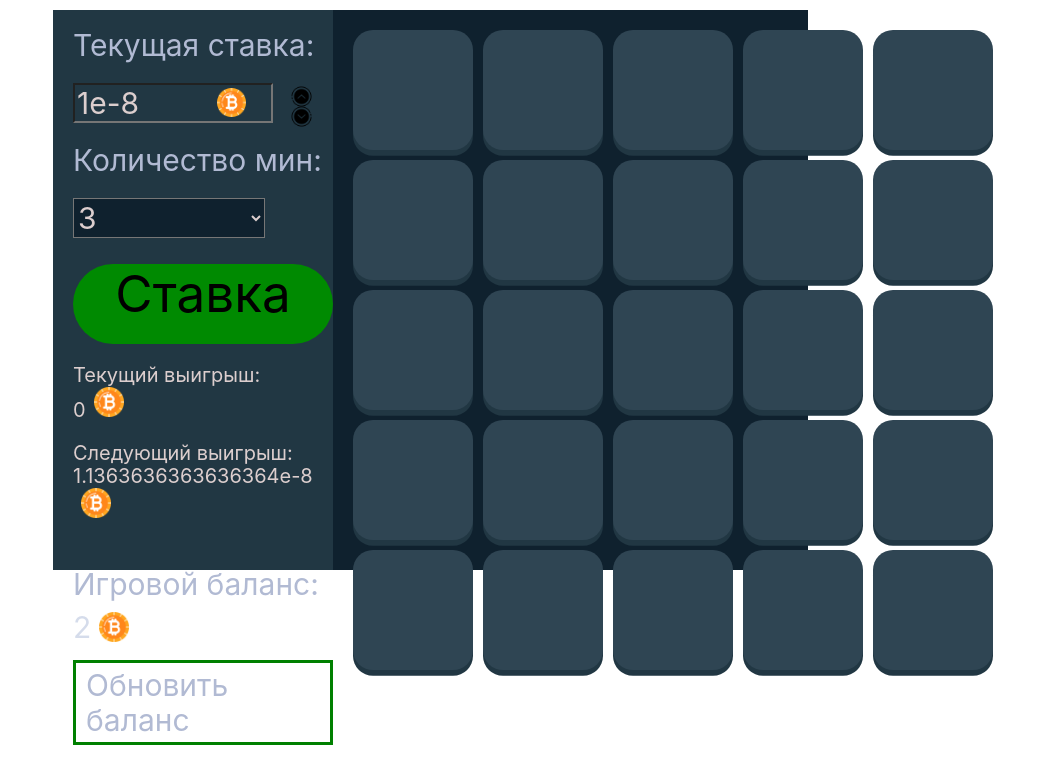
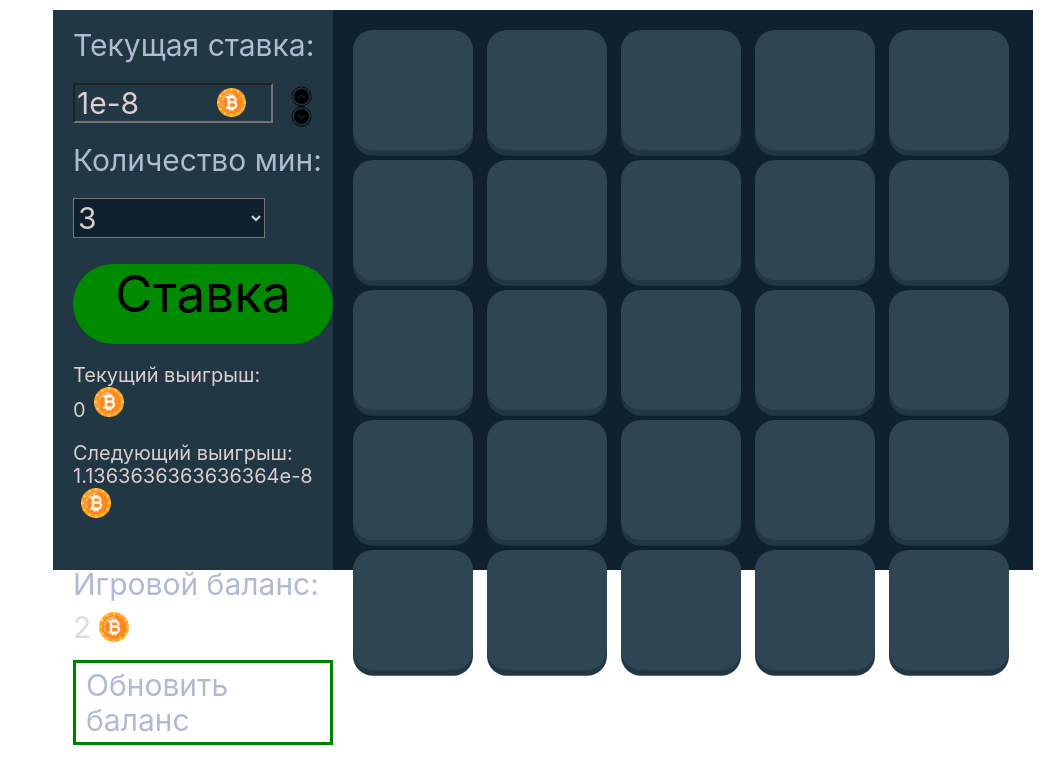
Before and after one commit to hdjdwo/my-mines-game, a React (Create React App) app: page / in a window 1280 px wide. Shown: the top 784 px of the page, without its empty margins (237-1280 px from the left). Built offline with nearby package versions, Linux system fonts and the light colour scheme.

Commit message:
fix: gh-pages

```diff
--- a/src/components/BetPanel/BetPanel.module.css
+++ b/src/components/BetPanel/BetPanel.module.css
@@ -2,10 +2,10 @@
   display: flex;
   flex-direction: column;
   justify-content: start;
-   width: 90dvw;
-  max-width: 700px;
+  height: 100%;
   height: 70dvh;
   max-height: 800px;
+  width: 30dvw;
   align-items: start;
   padding-left: 1rem;
   background-color: var(--grey-500);
--- a/src/components/MinesField/MinesField.module.css
+++ b/src/components/MinesField/MinesField.module.css
@@ -14,8 +14,10 @@
   display: grid;
   grid-template-columns: repeat(5, 1fr);
   grid-template-rows: repeat(5, 1fr);
-  width: 34dvw;
-  height: 55dvh;
+   width: 90dvw;
+  max-width: 700px;
+  height: 70dvh;
+  max-height: 800px;
   gap: 0.5rem;
   max-height: 750px;
 }
```
